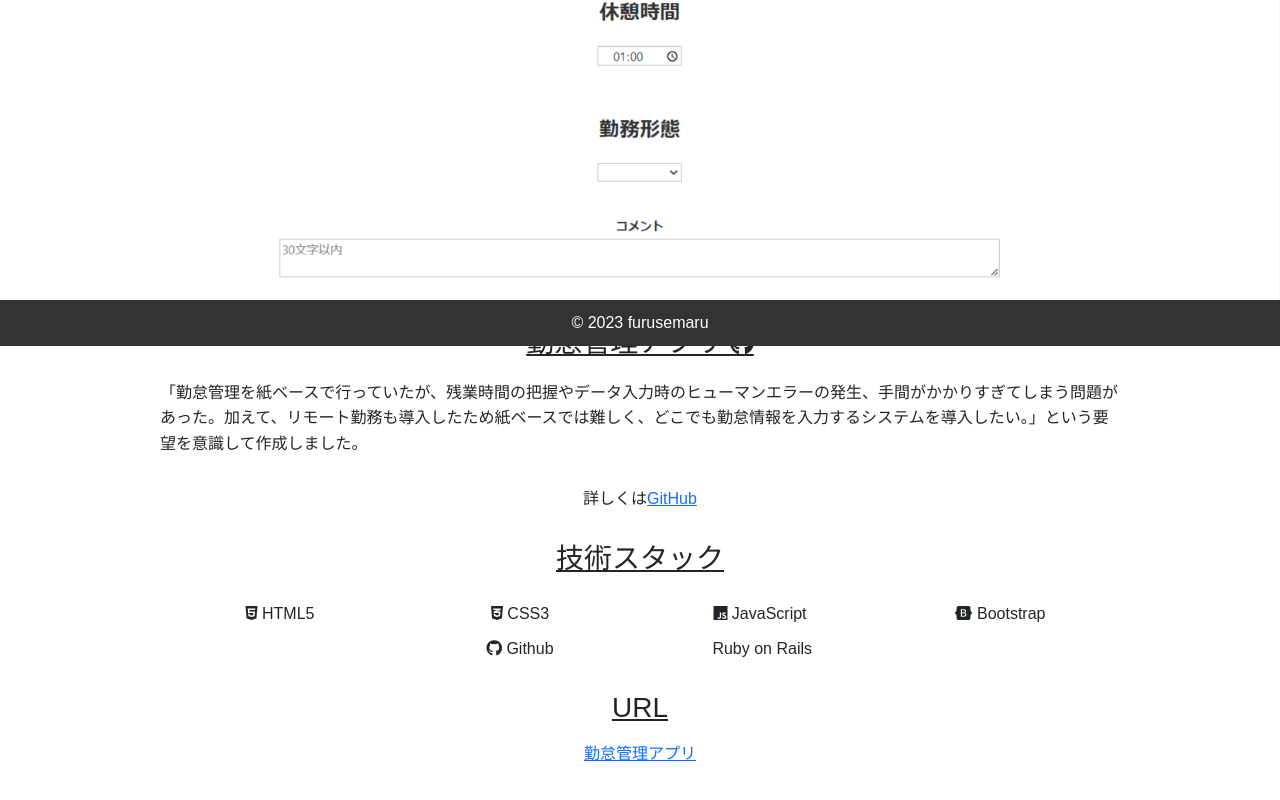
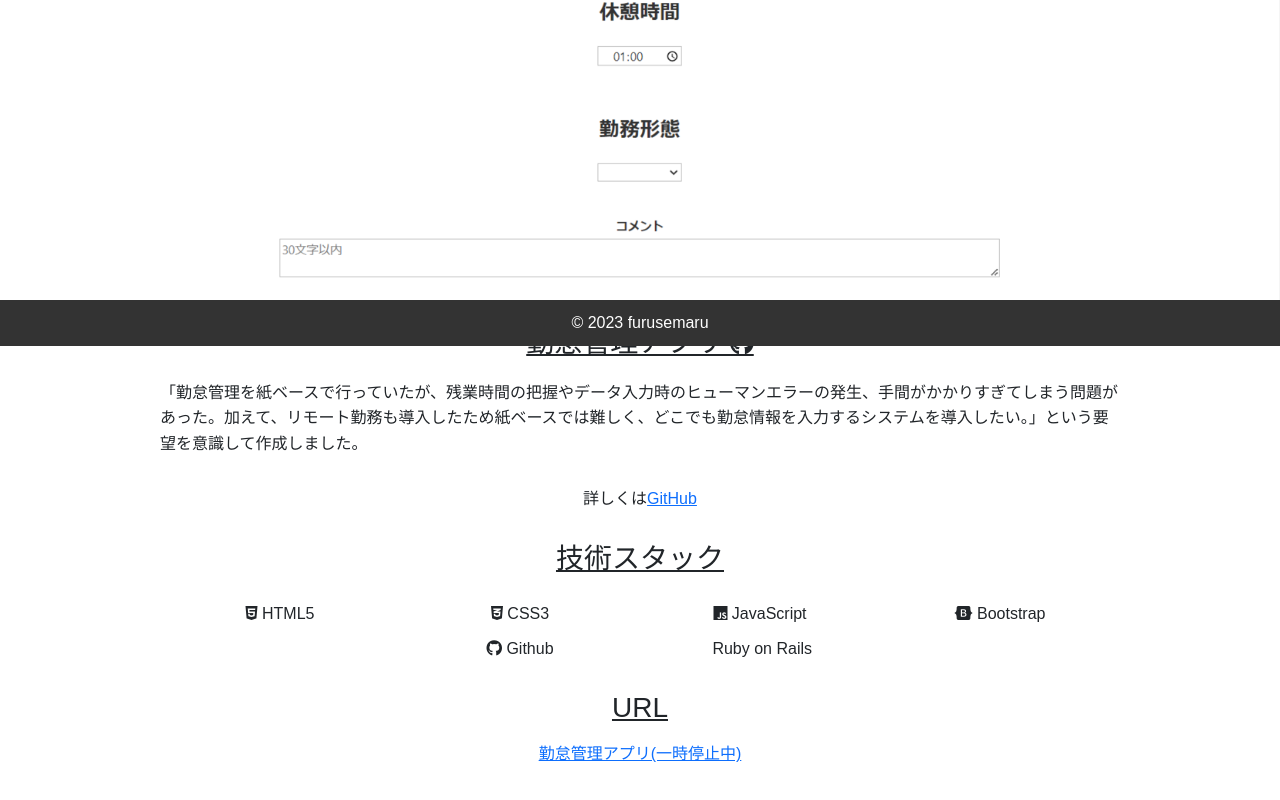
Before and after one commit to furusemaru/resume-website, a plain HTML site: page attendance-app.html in a window 1280 px wide. Shown: the part 454-1254 px from the top of the page. Drawn offline with nearby package versions, Linux system fonts and the light colour scheme.

Commit message:
Update attendance-app.html

```diff
--- a/attendance-app.html
+++ b/attendance-app.html
@@ -39,7 +39,7 @@
 
             <h2 class="text-decoration-underline">URL</h2>
             <div class="text-center">
-                <h6><a href="https://attendance-management-app.onrender.com/">勤怠管理アプリ</a></h6>
+                <h6><a href="https://attendance-management-app.onrender.com/">勤怠管理アプリ(一時停止中)</a></h6>
             </div>
 
 
```
